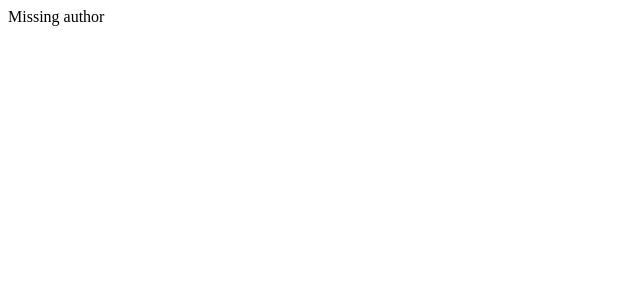
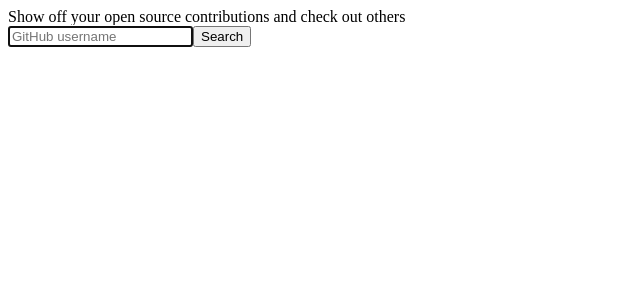
Before and after one commit to my-contributions/my-contributions.github.io, a React app: page / in a window 1280 px wide. Shown: the top 300 px of the page, without its empty margins (0-640 px from the left). Built offline with nearby package versions, Linux system fonts and the light colour scheme; the HTML template or start-up script is replaced by a standard one.

Commit message:
Resolve #7: Introduce blank slate

```diff
--- a/src/api/GitHub.js
+++ b/src/api/GitHub.js
@@ -3,9 +3,11 @@ function _AuthorizationError() {
     this.name = 'AuthorizationError';
 }
 
+export const authorPattern = '^[^ :/]+$';
+
 export default class GitHub {
     constructor(author) {
-        if (/[ :]/.test(author)) {
+        if (!new RegExp(authorPattern).test(author)) {
             throw new Error('Invalid author');
         }
 
--- a/src/components/App.js
+++ b/src/components/App.js
@@ -4,6 +4,7 @@ import PullRequests from './PullRequests';
 import GitHub from '../api/GitHub';
 import Issues from './Issues';
 import Author from './Author';
+import AuthorInput from './AuthorInput';
 
 
 class App extends React.PureComponent {
@@ -13,6 +14,7 @@ class App extends React.PureComponent {
         this.state = {
             github: null,
             error: '',
+            author: '',
         };
     }
 
@@ -21,9 +23,10 @@ class App extends React.PureComponent {
         const author = params.get('author');
 
         if (!author) {
-            this.setState({error: 'Missing author'});
             return;
         }
+
+        this.setState({author: author});
 
         let github;
         try {
@@ -43,17 +46,23 @@ class App extends React.PureComponent {
             return this.state.error;
         }
 
-        if (this.state.github) {
-            return (
+        const results = this.state.github && (
             <div>
                 <Author github={this.state.github}/>
                 <PullRequests github={this.state.github}/>
                 <Issues github={this.state.github}/>
             </div>
         );
-        }
 
-        return null;
+        const header = !this.state.author && 'Show off your open source contributions and check out others';
+
+        return (
+            <div>
+                {header}
+                <AuthorInput value={this.state.author}/>
+                {results}
+            </div>
+        );
     }
 }
 
--- /dev/null
+++ b/src/components/AuthorInput.js
@@ -0,0 +1,28 @@
+import React from 'react';
+import PropTypes from 'prop-types';
+import {authorPattern} from '../api/GitHub';
+
+export default class AuthorInput extends React.PureComponent {
+    render() {
+        const buttonHidden = Boolean(this.props.value);
+        const autoFocus = !buttonHidden;
+        return (
+            <form method="get">
+                <input
+                    defaultValue={this.props.value}
+                    type="search"
+                    placeholder="GitHub username"
+                    name="author"
+                    pattern={authorPattern}
+                    autoFocus={autoFocus}
+                    required
+                />
+                <button hidden={buttonHidden}>Search</button>
+            </form>
+        );
+    }
+}
+
+AuthorInput.propTypes = {
+    value: PropTypes.string,
+};
```
Also changed, not shown: 2 other files (tests, documents, lock files or other folders). Lines whose indentation alone changed are shown as unchanged.
